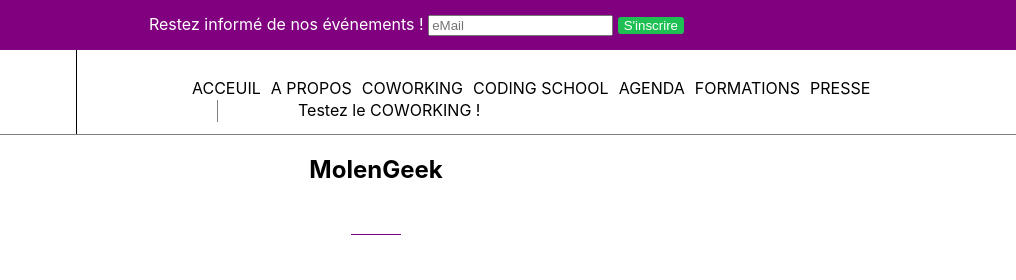
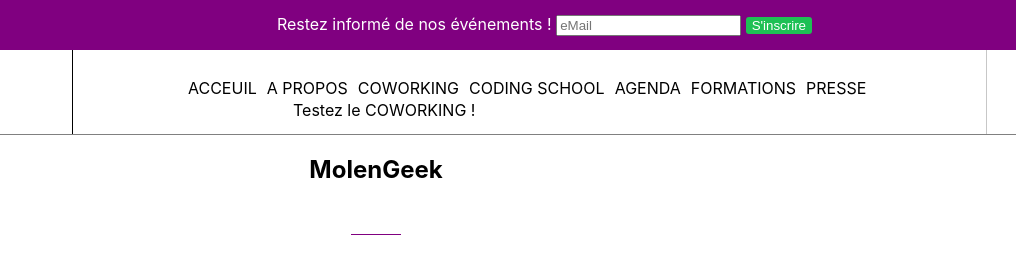
Before and after one commit to ilyasglm/exoCSS, a plain HTML site: page exo_decoupage_molengeek/exo_decoupage.html in a window 1280 px wide. Shown: the top 280 px of the page, 264-1280 px from the left. Drawn offline with Linux system fonts and the light colour scheme.

Commit message:
v1.1.1.1.2

```diff
--- a/exo_decoupage_molengeek/public/css/style.css
+++ b/exo_decoupage_molengeek/public/css/style.css
@@ -19,6 +19,7 @@ body {
 }
 .logo{
   display: inline-block;
+  width: 20%;
 }
 
 #champs_newsletter div{
@@ -35,6 +36,7 @@ nav {
   display: inline-flex;
   align-items: center;
   border-bottom: 1px solid gray;
+  width: 100%;
 }
 nav > .logo img{
   height: 80px;
@@ -50,8 +52,17 @@ nav > .logo img{
 }
 .menu > ul > li:last-of-type {
 margin-left: 100px;
-border-left: 1px solid gray;
+/* border-left: 1px solid gray; */
 padding-left: 80px;
+}
+.menu ul li:last-of-type::before {
+  content: "";
+  background-color: rgba(128, 128, 128, 0.438);
+  height: 85px;
+  width: 1px;
+  position: absolute;
+  left: 1250px;
+  top: 50px;
 }
 .menu > ul > li:first-of-type {
   margin-left: 75px;
```
